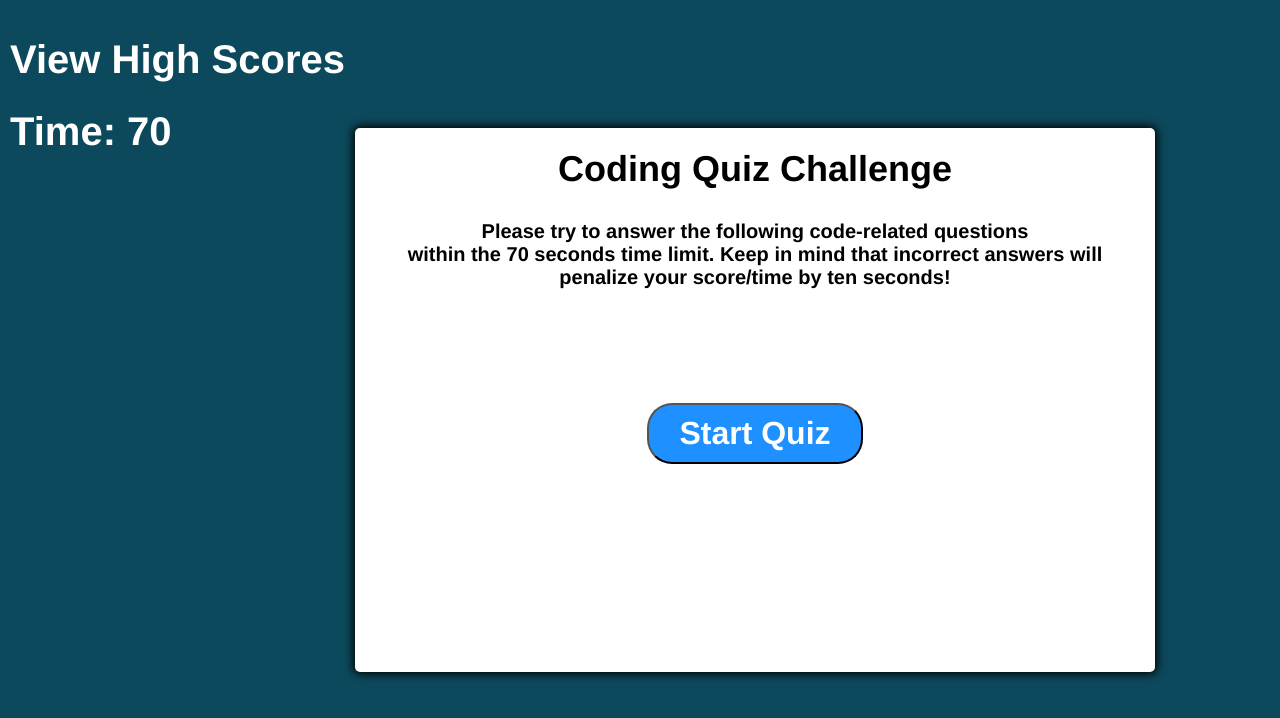
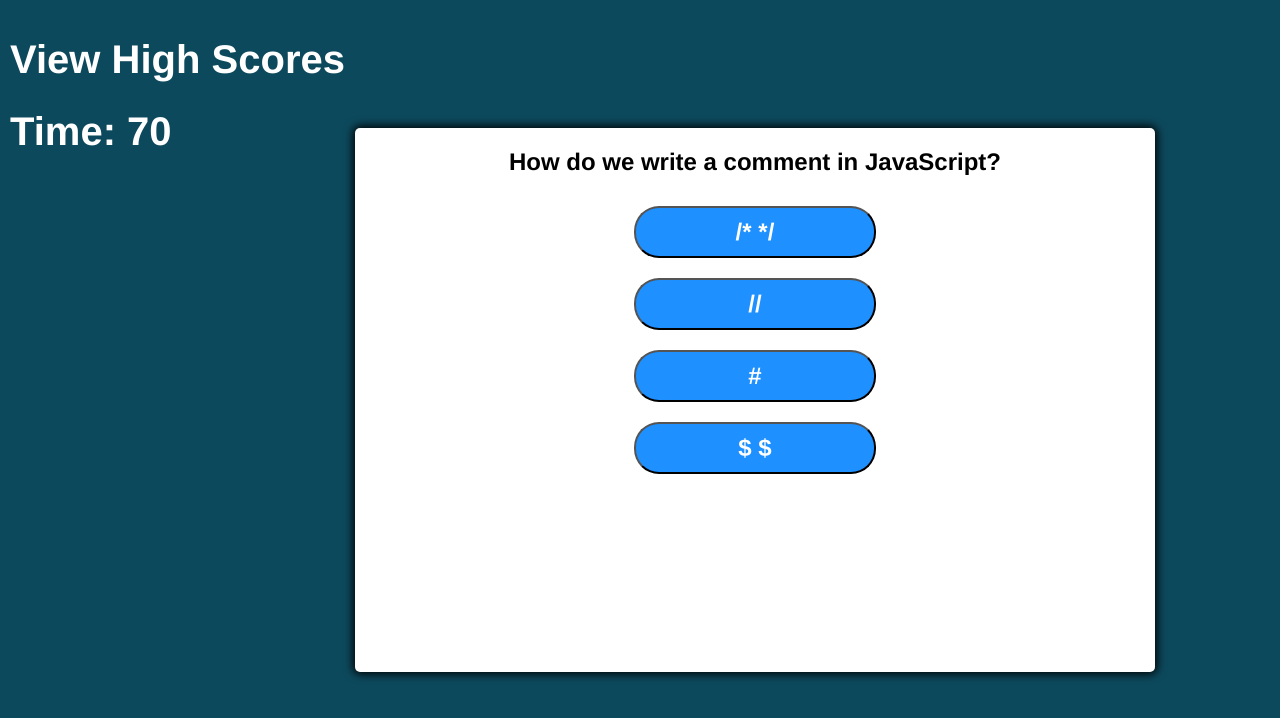
Before and after one commit to rturner1220/code-quiz, a plain HTML site: page index.html in a window 1280 px wide. Both pictures are taken after a click on the button "Start Quiz". Drawn offline with Linux system fonts and the light colour scheme.

Commit message:
set questions and answers

```diff
--- a/assets/css/style.css
+++ b/assets/css/style.css
@@ -42,15 +42,10 @@ body {
     text-align: center;
     font-weight: bold;
     font-family: 'Franklin Gothic Medium', 'Arial Narrow', Arial, sans-serif;
-    font-size: 36px;
+    font-size: 24px;
 }
 
-#quiz-content p {
-    text-align: center;
-    font-weight: bold;
-    font-family: 'Franklin Gothic Medium', 'Arial Narrow', Arial, sans-serif;
-    margin-top: 30px;
-}
+
 
 .btn-grid {
     display: grid;
--- a/assets/js/quiz.js
+++ b/assets/js/quiz.js
@@ -1,20 +1,97 @@
 // first, starts to give function to the quiz-button
-var startButton = document.getElementById('start-btn')
+var startButton = document.getElementById('quiz-btn')
+var nextButton = document.getElementById('continue-btn')
+var mainContentElement = document.getElementById('main-content')
+var questionElement  = document.getElementById('question')
+var answerButtons = document.getElementById('answer-btn')
+
+var throwQuestion, questionIndex;
+
+
 startButton.addEventListener('click', startQuiz)
 
 function startQuiz() {
-console.log('started')
+startButton.classList.add('hide')
+startButton.classList.add("hide-away");
+throwQuestion = myQuestions.sort(() => Math.random() - .5)
+questionIndex = 0
+mainContentElement.classList.remove('hide')
+setQuestions()
+}
+
+// Second, set the questions
+function setQuestions() {
+resetState()
+showQuestion(throwQuestion[questionIndex])
+}
+function showQuestion(question) {
+  questionElement.innerText = question.question
+  question.answers.forEach(answer => {
+      var button = document.createElement('button')
+      button.innerText = answer.text
+      button.classList.add('btn')
+      if (answer.correct) {
+          button.dataset.correct = answer.correct
+      }
+    button.addEventListener('click', selectAnswer)
+    answerButtons.appendChild(button)
+    })
+}
+
+function resetState() {
+ nextButton.classList.add('hide')
+ while (answerButtons.firstChild) {
+ answerButtons.removeChild(answerButtons.firstChild)
+    }
+}
+function selectAnswer(e) {
 
 }
 
-// Second, set the questions
-function SetQuestions() {
-
-
-}
-
-// Third, select answers
-function SelectQuestion() {
-
-
-}
+var myQuestions = [
+        {
+        question: 'How can a datatype be declared to be a constant type?',
+        answers: [
+         { text: 'const', correct: true },
+         { text: 'var', correct: false },
+         { text: 'let', correct: false },
+         { text: 'constant', correct: false }
+         ]
+        },
+        {
+        question: 'Which of the following methods can be used to display data in some form using JavaScript?',
+        answers: [
+        { text: 'document. Write ()', correct: false },
+        { text: 'console.log()', correct: false },
+        { text: 'window.Alert', correct: false },
+        { text: 'All the above', correct: true }
+             ]
+        },
+        {
+        question: 'Which of the following keywords is used to define a variable in JavaScript?',
+        answers: [
+        { text: 'var', correct: false },
+        { text: 'let', correct: false },
+        { text: 'Both A and B', correct: true },
+        { text: 'constant', correct: false }
+                 ]
+        },
+        {
+        question: 'Which of the following are closures in JavaScript?',
+        answers: [
+        { text: 'Variables', correct: false },
+        { text: 'Functions', correct: false },
+        { text: 'Objects', correct: false },
+        { text: 'All the above', correct: true }
+                 ]
+        },
+        {
+        question: 'How do we write a comment in JavaScript?',
+        answers: [
+        { text: '/* */', correct: false },
+        { text: '//', correct: true },
+        { text: '#', correct: false },
+        { text: '$ $', correct: false }
+               ]
+        },
+    ]
--- a/index.html
+++ b/index.html
@@ -16,10 +16,11 @@
     </div>
     <div class="page-content">
             <div id="quiz-content">
-                <div id="question">Coding Quiz Challenge</div>
-                <p>Please try to answer the following code-related questions <br> within the 70 seconds time limit.
+                <div id="question">Coding Quiz Challenge<br><br><br><br>
+                Please try to answer the following code-related questions <br> within the 70 seconds time limit.
                     Keep in mind that incorrect answers will penalize your score/time
-                     by ten seconds!</p></div>
+                     by ten seconds!</div>
+                </div>
                 <div id="main-content" class = "hide">
                 <div id="answer-btn" class="btn-grid">
                     <button class="btn">Answer 1</button>
```
